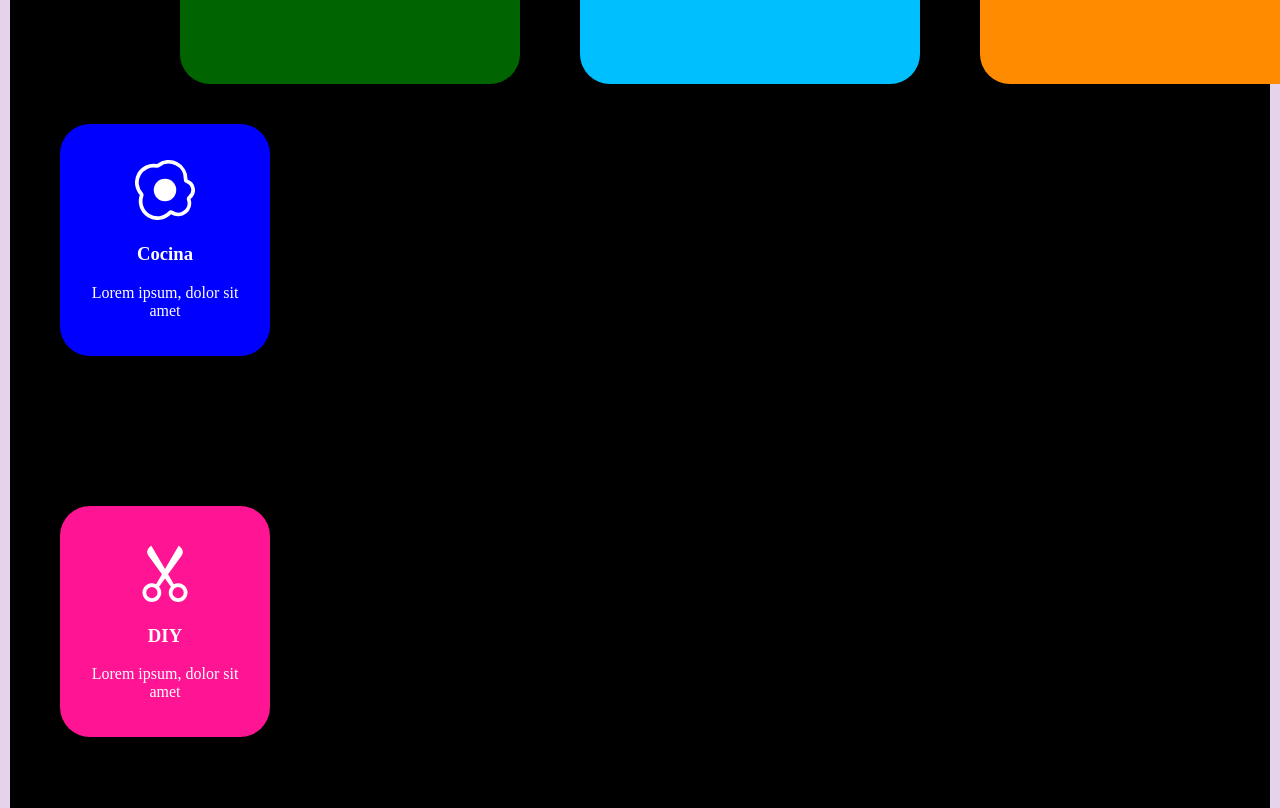
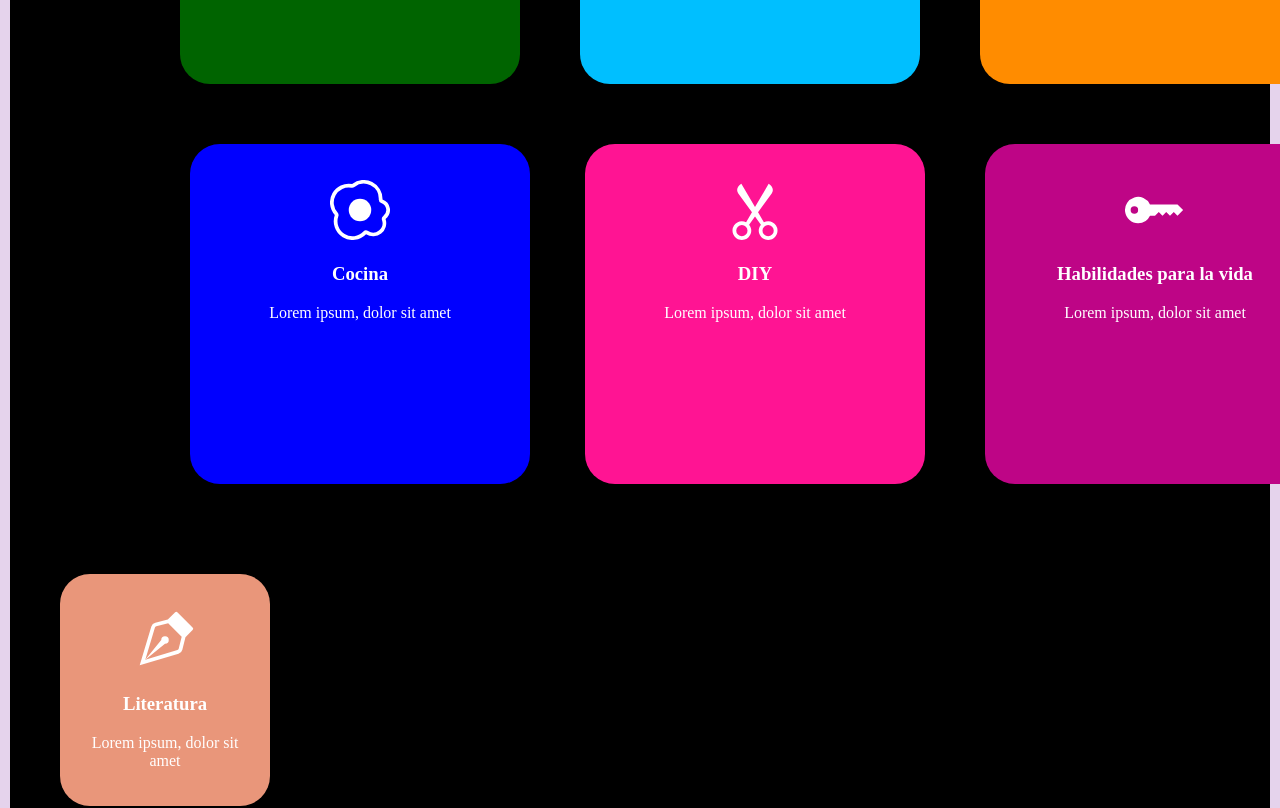
Before and after one commit to juan52878911/ciclo-4-proyecto, a React (Create React App) app: page /topics in a window 1280 px wide. Shown: the part 700-1508 px from the top of the page. Built offline with nearby package versions, Linux system fonts and the light colour scheme; no server answers.

Commit message:
Acomodación de la segunda fila de temas, queda una nomás

```diff
--- a/src/views/Topics.css
+++ b/src/views/Topics.css
@@ -55,7 +55,6 @@
 
 
     .caja2 {
-        display:inline-flexbox;
         color: white;
         background-color:deepskyblue;
         height:300px;
@@ -117,7 +116,7 @@
 
 
 
-      .segundaila{
+      .segundafila{
         align-self: center;
     }
 
@@ -125,11 +124,13 @@
       .caja4 {
         color: white;
         background-color:blue;
+        height:300px;
+        width:300px;
         margin: 0px;
         margin-top: 550px;
         margin-bottom: 70px;
-        margin-left: 50px;
-        margin-right: 1000px;
+        margin-left: 170px;
+        margin-right: 10px;
         padding: 20px;
         border-radius: 30px;
         text-align: center;
@@ -156,11 +157,13 @@
       .caja5 {
         color: white;
         background-color:deeppink;
+        height:300px;
+        width:300px;
         margin: 0px;
-        margin-top: 150px;
+        margin-top: 550px;
         margin-bottom: 70px;
-        margin-left: 50px;
-        margin-right: 1000px;
+        margin-left: 45px;
+        margin-right: 10px;
         padding: 20px;
         border-radius: 30px;
         text-align: center;
@@ -186,11 +189,13 @@
       .caja6 {
         color: white;
         background-color:rgb(190, 5, 134);
+        height:300px;
+        width:300px;
         margin: 0px;
-        margin-top: 150px;
+        margin-top: 550px;
         margin-bottom: 70px;
         margin-left: 50px;
-        margin-right: 1000px;
+        margin-right: 10px;
         padding: 20px;
         border-radius: 30px;
         text-align: center;
@@ -217,7 +222,7 @@
         color: white;
         background-color:darksalmon;
         margin: 0px;
-        margin-top: 150px;
+        margin-top: 1000px;
         margin-bottom: 70px;
         margin-left: 50px;
         margin-right: 1000px;
--- a/src/views/Topics.jsx
+++ b/src/views/Topics.jsx
@@ -134,7 +134,7 @@ class handleChangeComplete extends React.Component {
 
 
 
-
+      <div class="segundafila" style={{display:'inline-flex', float:"left", width:"10px"}}>
       <Row>
           <Col class="externo4">
               <div class="caja4">
@@ -198,7 +198,7 @@ class handleChangeComplete extends React.Component {
             </div>
             </Col>
       </Row>
-
+      </div>
 
 
       <Row>
```
